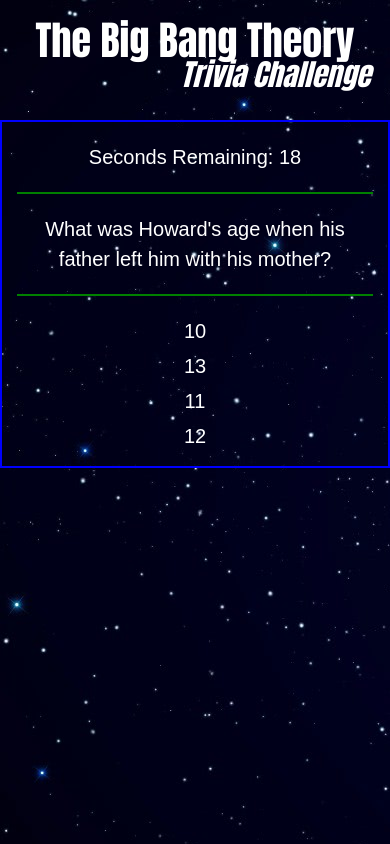
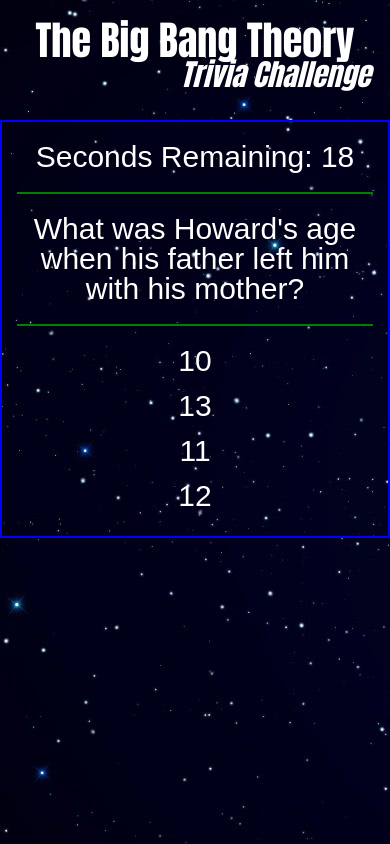
Before and after one commit to androosk/triviagame, a plain HTML site: page index.html in a window 390 px wide. Both pictures are taken after a click on the element "CLICK HERE TO PLAY". Drawn offline with nearby package versions, Linux system fonts and the light colour scheme.

Commit message:
final version

```diff
--- a/assets/css/style.css
+++ b/assets/css/style.css
@@ -71,7 +71,7 @@ p {
     font-size: 30px;
   }
   p {
-    font-size: 20px;
+    font-size: 30px;
     line-height: 30px;
   }
   .hover-box {
@@ -99,7 +99,7 @@ p {
     margin-bottom: 0px
   }
   .answer-row {
-    height: 35px;
+    height: 45px;
   }
   .temp-box {
     margin-top: 60px;
```
